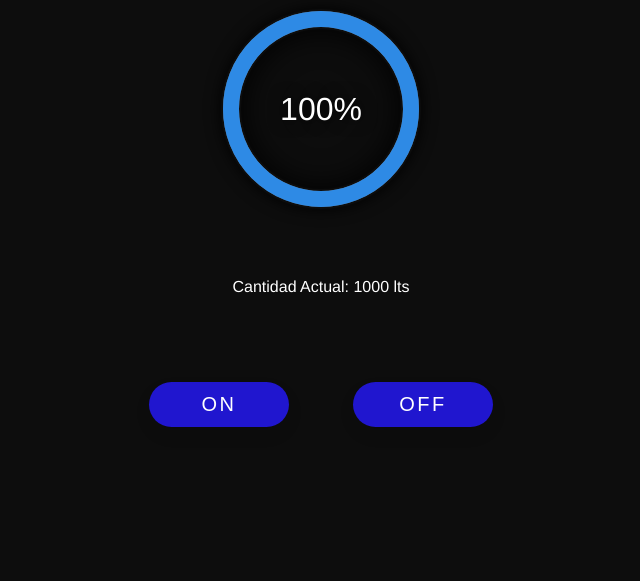
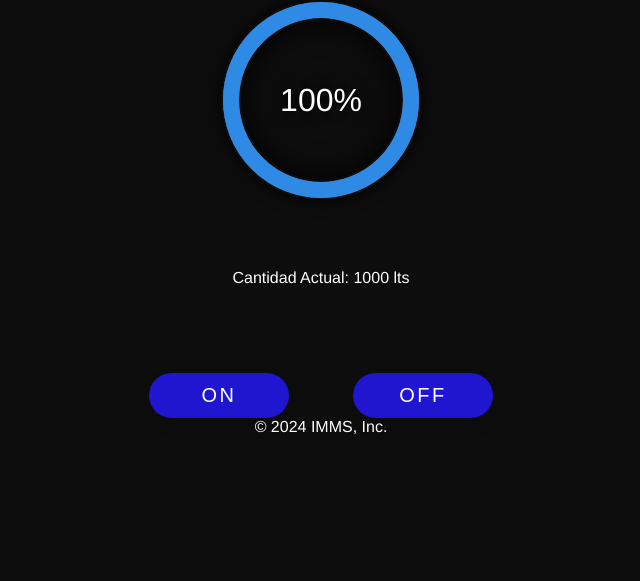
Before and after one commit to marilla1/ESP32_APLICADA, a plain HTML site: page APLICADA/data/index.html in a window 1280 px wide. Shown: the part 251-832 px from the top of the page, without its empty margins (319-959 px from the left). Drawn offline with Linux system fonts and the light colour scheme.

Commit message:
La Maria no puede tener mas commits que yo:construction:

```diff
--- a/APLICADA/data/index.html
+++ b/APLICADA/data/index.html
@@ -166,6 +166,10 @@
             </div>
         </div>
     </main>
+
+    <footer>
+      <span>© 2024 IMMS, Inc.</span>
+    </footer>
     <script>
 
       const boton1 = document.querySelector('.ON')
```
